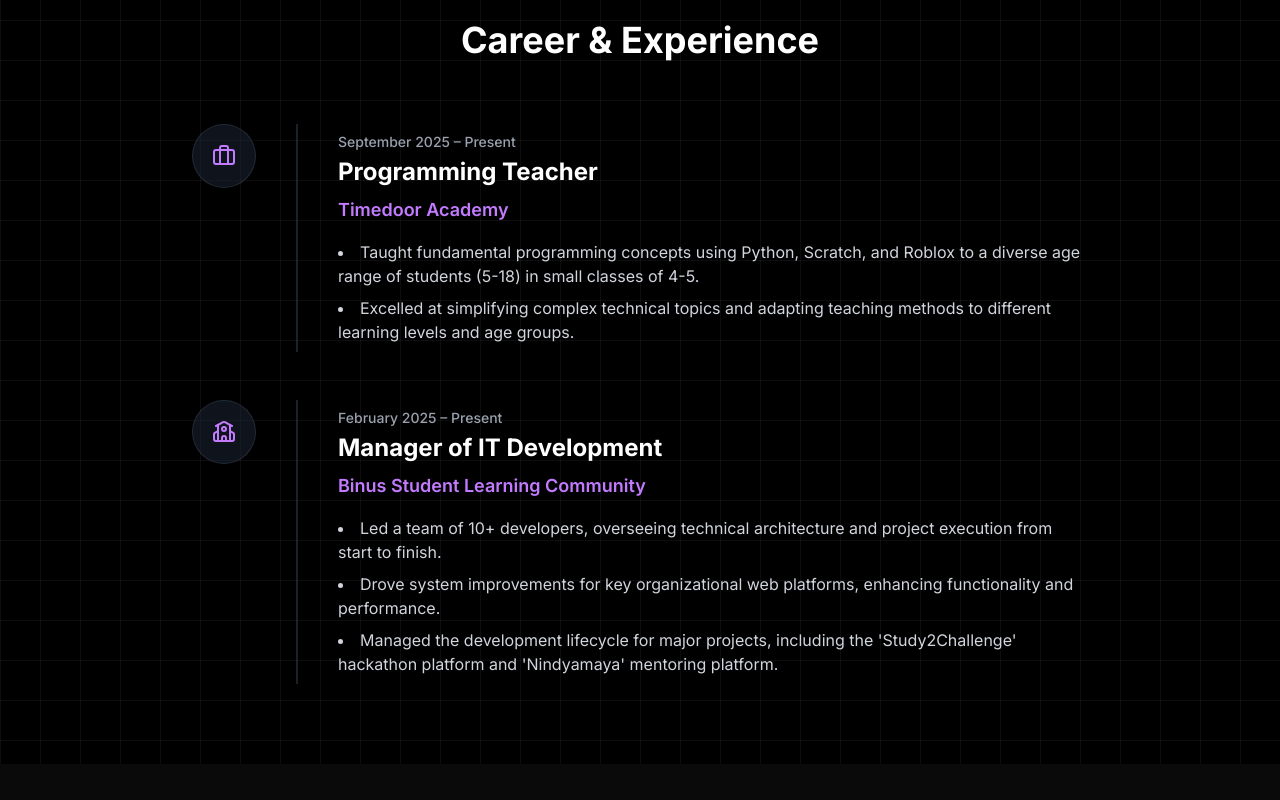
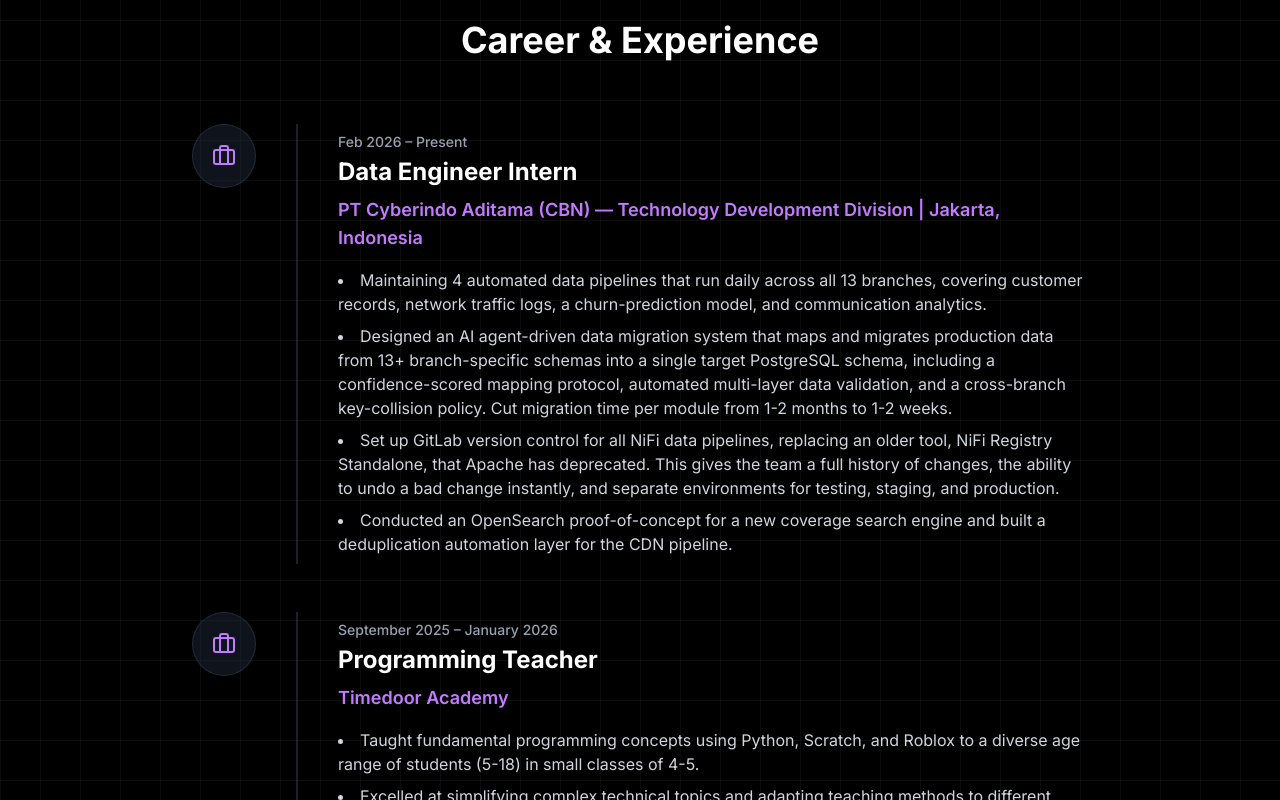
Before and after one commit to LightArtz/portfolio, a Next.js app: page / in a window 1280 px wide. Shown: the part 860-1660 px from the top of the page. Built offline with nearby package versions, Linux system fonts and the light colour scheme.

Commit message:
fix: udpated experiences

```diff
--- a/src/components/experience-section.tsx
+++ b/src/components/experience-section.tsx
@@ -6,9 +6,21 @@
 const experienceData = [
   {
     icon: <Briefcase />,
+    company: "PT Cyberindo Aditama (CBN) — Technology Development Division | Jakarta, Indonesia",
+    role: "Data Engineer Intern",
+    period: "Feb 2026 – Present",
+    description: [
+      "Maintaining 4 automated data pipelines that run daily across all 13 branches, covering customer records, network traffic logs, a churn-prediction model, and communication analytics.",
+      "Designed an AI agent-driven data migration system that maps and migrates production data from 13+ branch-specific schemas into a single target PostgreSQL schema, including a confidence-scored mapping protocol, automated multi-layer data validation, and a cross-branch key-collision policy. Cut migration time per module from 1-2 months to 1-2 weeks.",
+      "Set up GitLab version control for all NiFi data pipelines, replacing an older tool, NiFi Registry Standalone, that Apache has deprecated. This gives the team a full history of changes, the ability to undo a bad change instantly, and separate environments for testing, staging, and production.",
+      "Conducted an OpenSearch proof-of-concept for a new coverage search engine and built a deduplication automation layer for the CDN pipeline.",
+    ],
+  },
+  {
+    icon: <Briefcase />,
     company: "Timedoor Academy",
     role: "Programming Teacher",
-      period: "September 2025 – Present",
+    period: "September 2025 – January 2026",
     description: [
       "Taught fundamental programming concepts using Python, Scratch, and Roblox to a diverse age range of students (5-18) in small classes of 4-5.",
       "Excelled at simplifying complex technical topics and adapting teaching methods to different learning levels and age groups.",
@@ -18,7 +30,7 @@
     icon: <School />,
     company: "Binus Student Learning Community",
     role: "Manager of IT Development",
-    period: "February 2025 – Present",
+    period: "February 2025 – January 2026",
     description: [
       "Led a team of 10+ developers, overseeing technical architecture and project execution from start to finish.",
       "Drove system improvements for key organizational web platforms, enhancing functionality and performance.",
```
Lines whose indentation alone changed are shown as unchanged.
